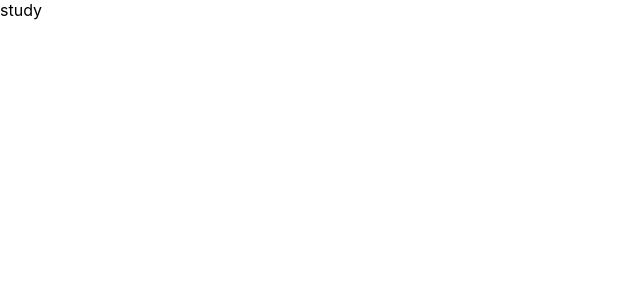
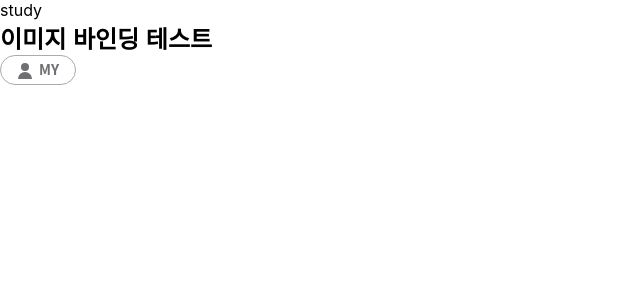
Before and after one commit to sunginHwang/nuxt-study, a Nuxt app: page /study in a window 1280 px wide. Shown: the top 300 px of the page, without its empty margins (0-640 px from the left). Built offline with nearby package versions, Linux system fonts and the light colour scheme.

Commit message:
로컬 이미지 바인딩 사용 스터디

```diff
--- a/pages/study.vue
+++ b/pages/study.vue
@@ -1,13 +1,24 @@
 <template>
+  <div>
     <div>
       <p>study</p>
     </div>
+    <div>
+      <h2>이미지 바인딩 테스트</h2>
+      <img :src="testSrc">
+    </div>
+  </div>
 </template>
 
 <script>
-    export default {
-        name: "study"
-    }
+  export default {
+    name: "study",
+    computed: {
+      testSrc() {
+        return require('../assets/image/btn-my.svg');
+      }
+    },
+  }
 </script>
 
 <style scoped>
```
Also changed, not shown: assets/image/btn-my.svg (added).
